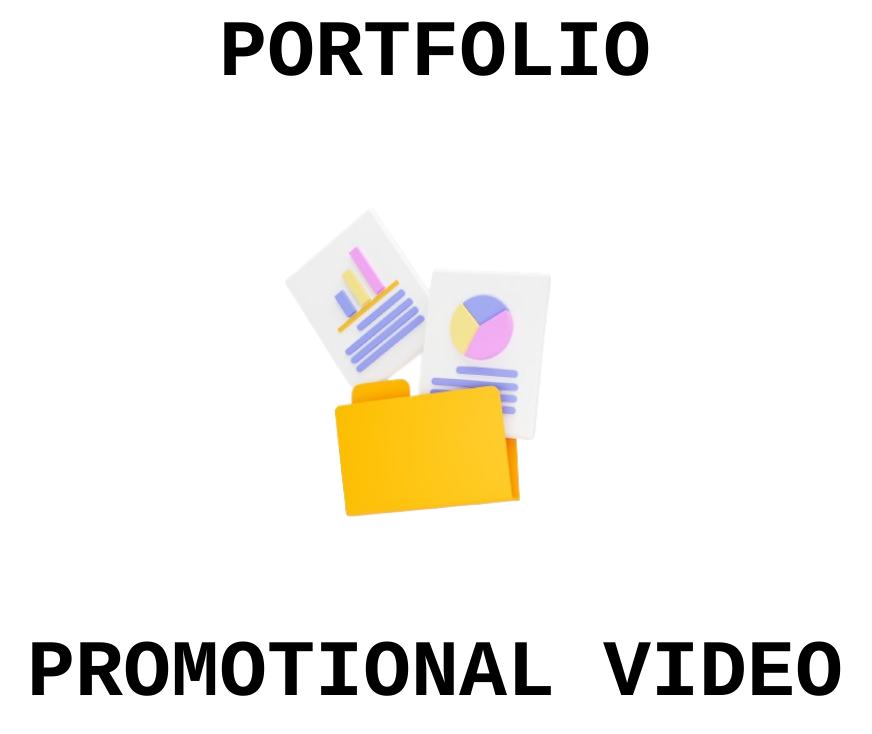
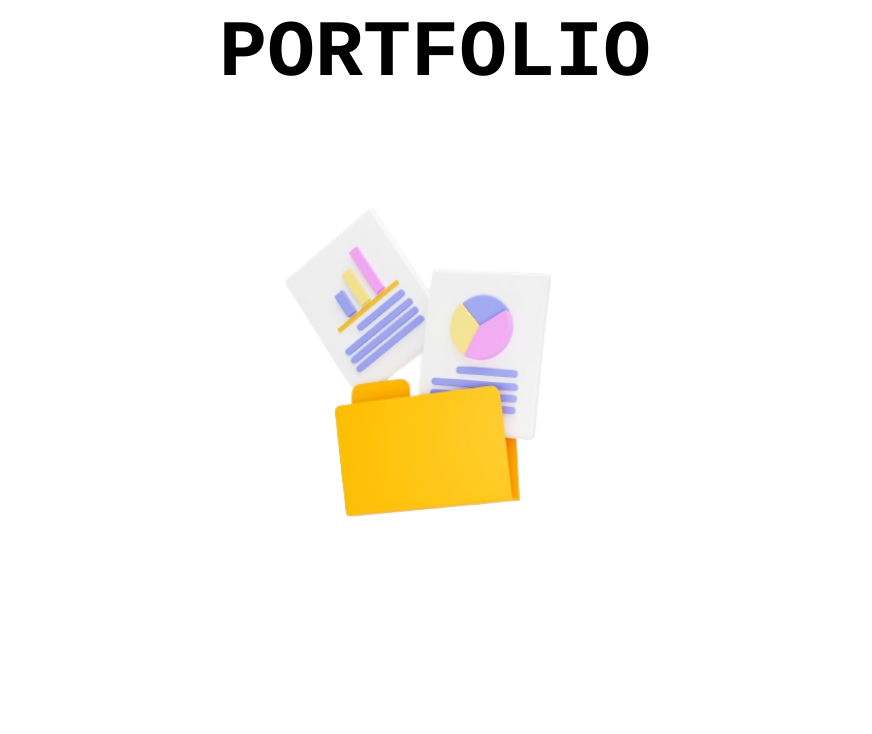
Before and after one commit to Blackthe123/IMMYA-Task-2, a plain HTML site: page task.html in a window 1280 px wide. Shown: the whole page, without its empty margins (205-1077 px from the left). Drawn offline with Linux system fonts and the light colour scheme; some packages are replaced by stand-ins of ours; a script that the page names is missing.

Commit message:
Update task.html

```diff
--- a/task.html
+++ b/task.html
@@ -24,6 +24,5 @@ h1{
 <body>
 <p> <a href="https://docs.google.com/document/d/e/2PACX-1vS3GnHGO1-6D0Kl2ohLiMAOxPuZsA14IKuvyFvmCKQLOiEsf9gTal-bFw179NM2E09hZiiMv7jSmwPI/pub"><img src = "folder.png" alt="Folder"  style="width:50%"></a></p>
 
-<h1>PROMOTIONAL VIDEO</h1>
 </body>
 </html>
```
